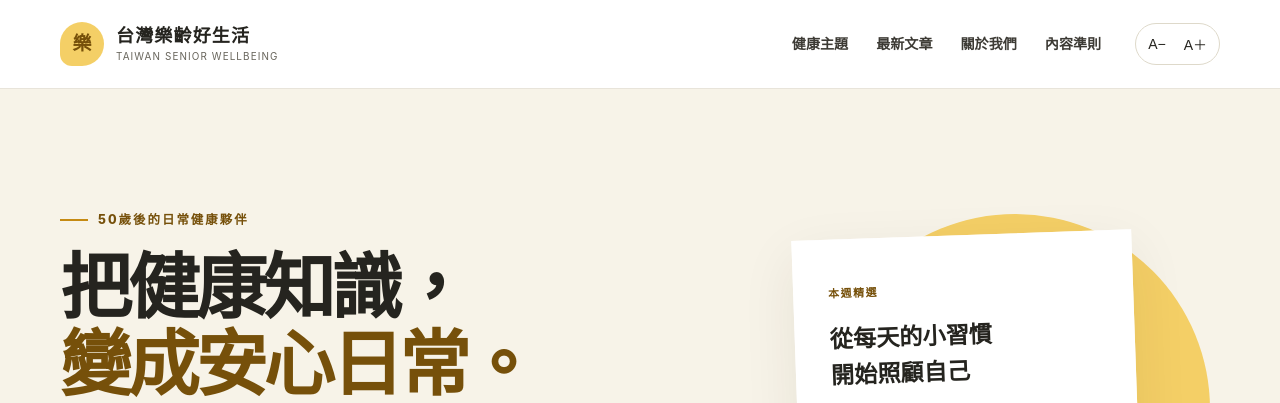
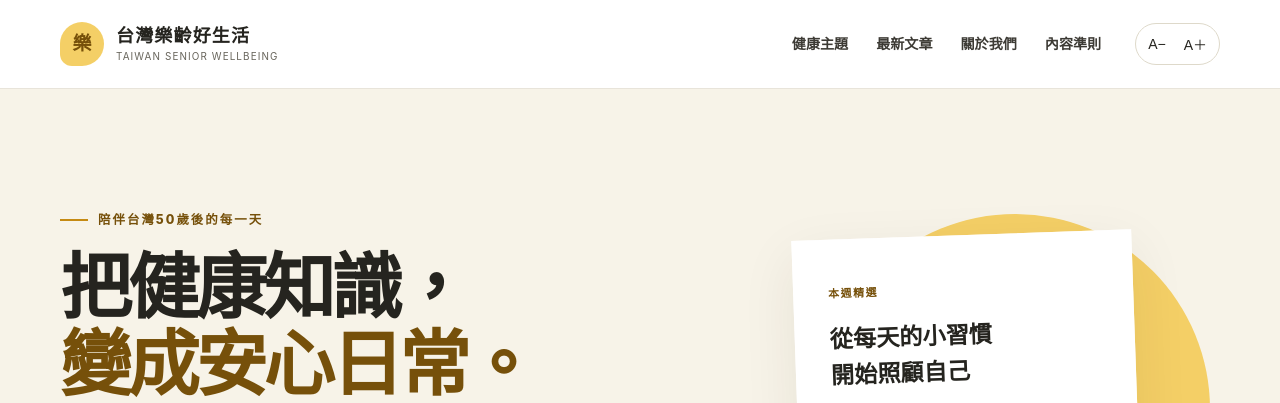
Before and after one commit to honorlin/senior-health-life, a Jekyll site: the page built from index.html, in a window 1280 px wide and 900 px high. Shown: the top 403 px of the window. Built offline with Jekyll 4.4.1, drawn with Linux system fonts in a browser that asks for light colours.

Commit message:
brand: update homepage title and positioning

```diff
--- a/index.html
+++ b/index.html
@@ -1,12 +1,12 @@
 ---
 layout: default
-title: 樂齡好生活
-description: 50歲後，看得懂、做得到的健康生活指南
+title: 台灣樂齡好生活
+description: 身心健康・自在生活・笑容常在
 ---
 <section class="hero">
   <div class="wrap hero-grid">
     <div class="hero-copy">
-      <p class="eyebrow"><span></span>50歲後的日常健康夥伴</p>
+      <p class="eyebrow"><span></span>陪伴台灣50歲後的每一天</p>
       <h1>把健康知識，<br><em>變成安心日常。</em></h1>
       <p class="lead">不製造焦慮，不誇大效果。我們查找可信資料、說明資訊界線，再整理成看得懂、今天就能做到的小行動。</p>
       <div class="actions"><a class="btn" href="#latest">閱讀最新文章 <span>→</span></a><a class="text-link" href="{{ '/safety/' | relative_url }}">了解內容審查方式</a></div>
```
